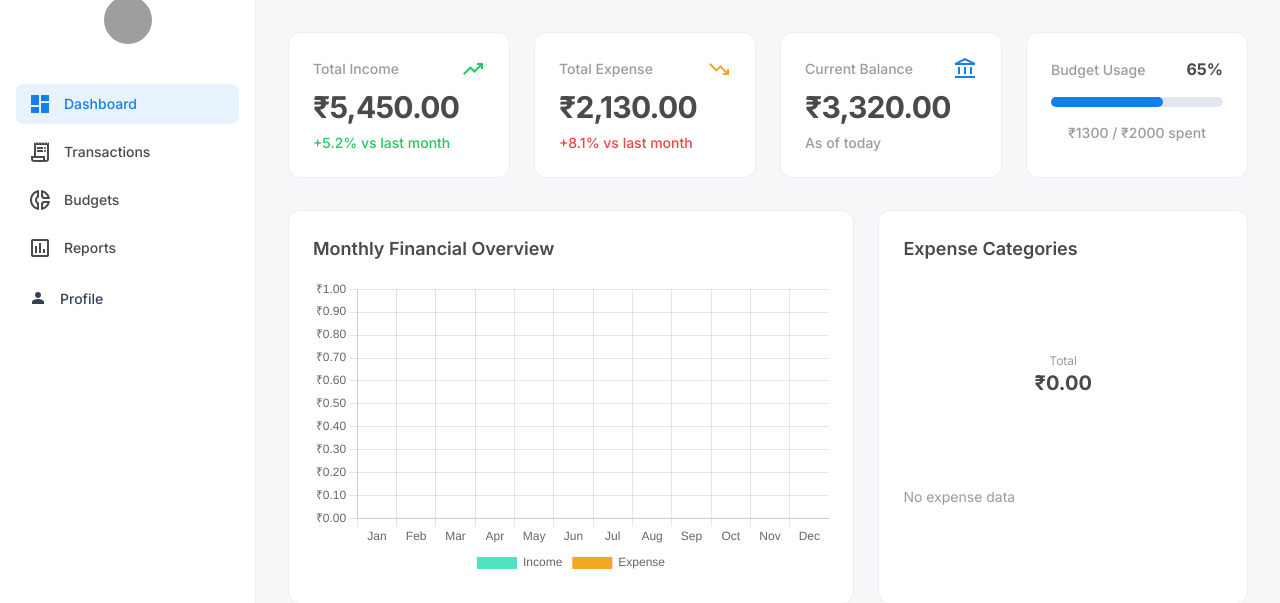
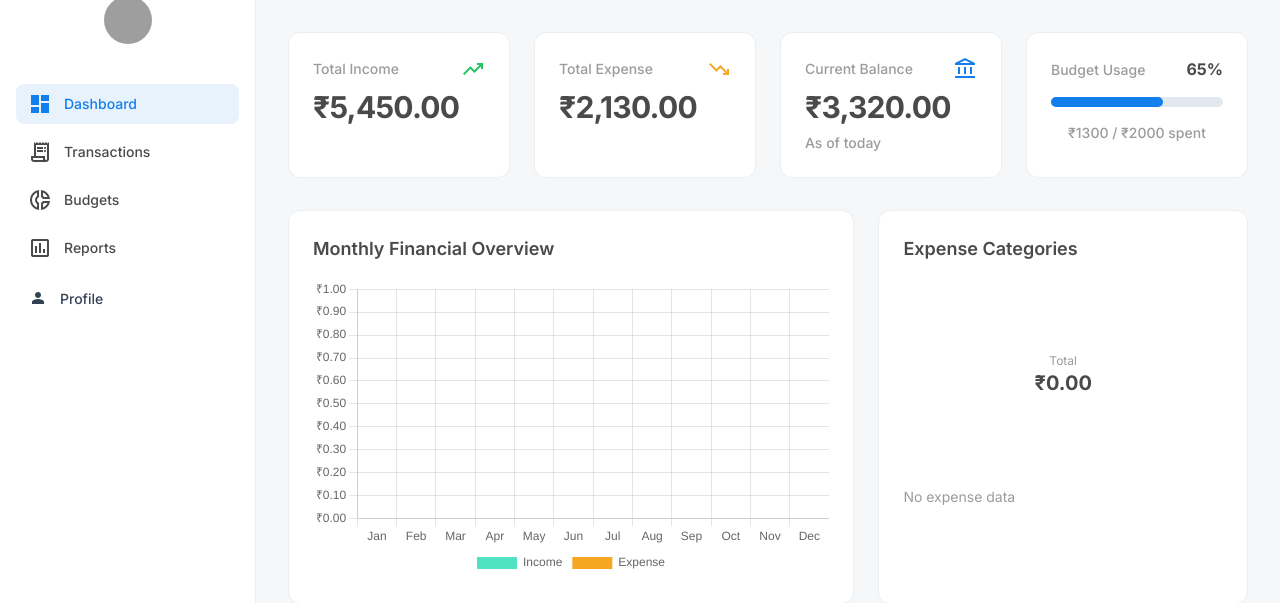
Before and after one commit to shwetaypatil/finance-tracker, a Flask app: page /dashboard in a window 1280 px wide. Shown: the part 96-699 px from the top of the page. Run offline with Flask 3, Linux system fonts and the light colour scheme; the visitor is signed in with stand-in values (Sample User, id 1); data that the repository does not hold is empty; some libraries are stand-ins or nearby versions; grey boxes are pictures that could not be loaded.

Commit message:
updated dashboard

```diff
--- a/templates/dashboard.html
+++ b/templates/dashboard.html
@@ -134,7 +134,6 @@
 <span class="material-symbols-outlined text-green-500">trending_up</span>
 </div>
 <p id="totalIncome" class="tracking-tight text-3xl font-bold">₹5,450.00</p>
-<p class="text-green-500 text-sm font-medium">+5.2% vs last month</p>
 </div>
 <!-- Total Expense -->
 <div class="flex flex-col gap-2 rounded-xl p-6 bg-card-light dark:bg-card-dark border border-border-light dark:border-border-dark">
@@ -143,7 +142,6 @@
 <span class="material-symbols-outlined text-warning">trending_down</span>
 </div>
 <p id="totalExpense" class="tracking-tight text-3xl font-bold">₹2,130.00</p>
-<p class="text-red-500 text-sm font-medium">+8.1% vs last month</p>
 </div>
 <!-- Current Balance -->
 <div class="flex flex-col gap-2 rounded-xl p-6 bg-card-light dark:bg-card-dark border border-border-light dark:border-border-dark">
```
